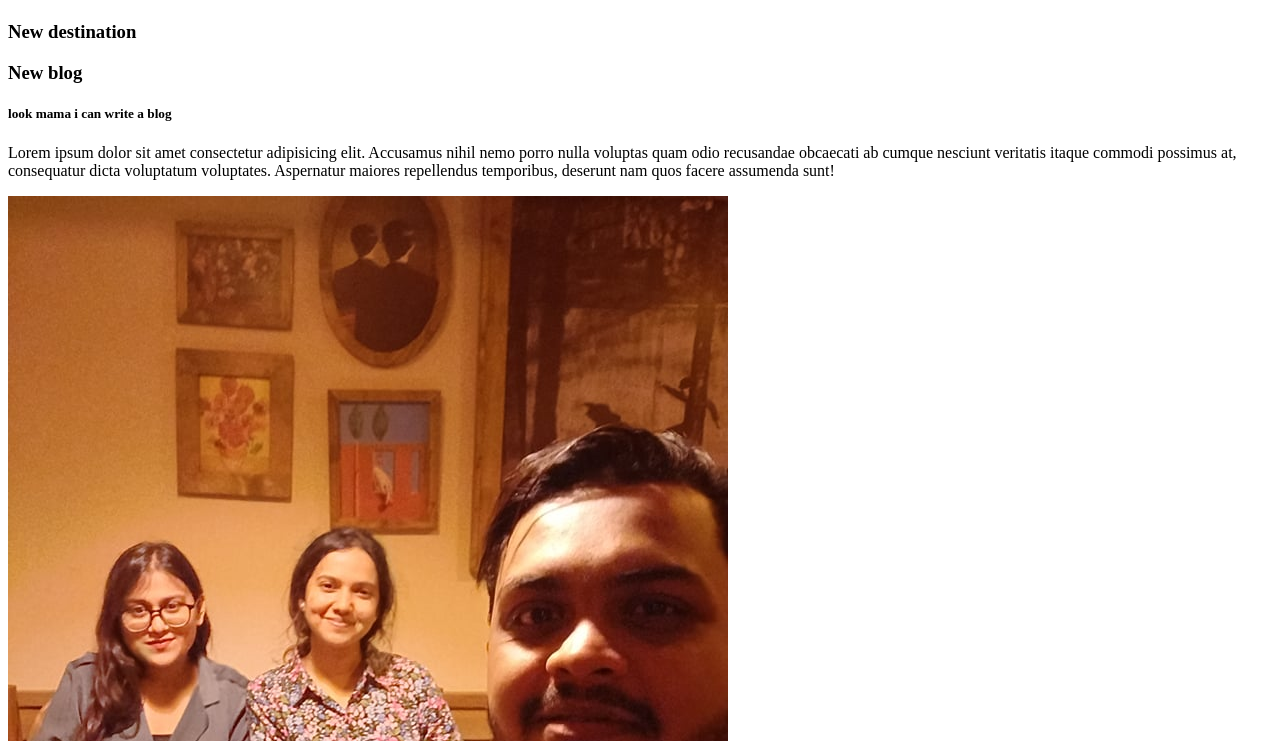
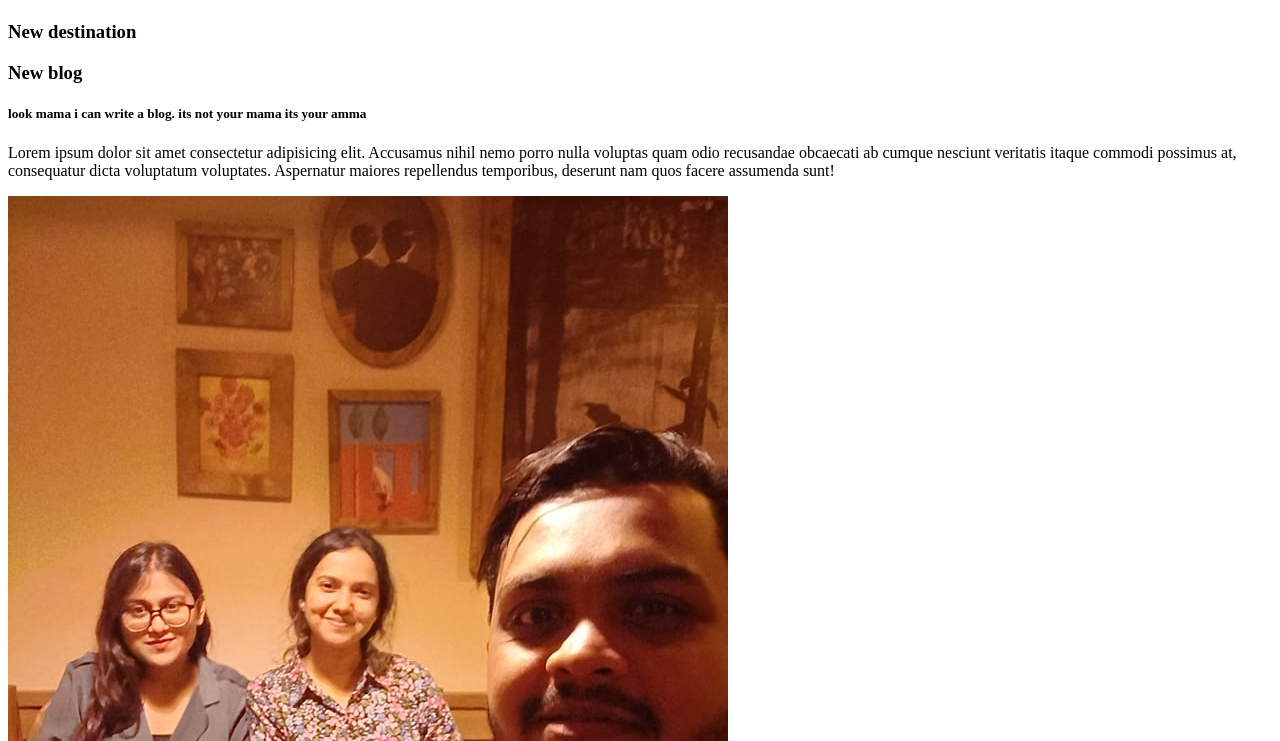
Before and after one commit to MdSakibUddin/My_first_repo, a plain HTML site: page index.html in a window 1280 px wide. Shown: the part 59-800 px from the top of the page. Drawn offline with Linux system fonts and the light colour scheme.

Commit message:
amma ragi

```diff
--- a/index.html
+++ b/index.html
@@ -11,7 +11,7 @@
     <h3>New destination</h3>
     <div>
         <h3>New blog</h3>
-        <h5>look mama i can write a blog</h5>
+        <h5>look mama i can write a blog. its not your mama its your amma</h5>
         <p>Lorem ipsum dolor sit amet consectetur adipisicing elit. Accusamus nihil nemo porro nulla voluptas quam odio recusandae obcaecati ab cumque nesciunt veritatis itaque commodi possimus at, consequatur dicta voluptatum voluptates. Aspernatur maiores repellendus temporibus, deserunt nam quos facere assumenda sunt!</p>
     </div>
     <img src="baal.jpg" alt="Friends">
```
